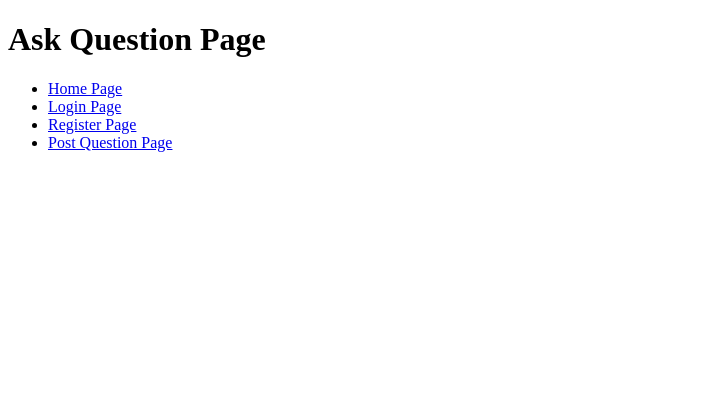
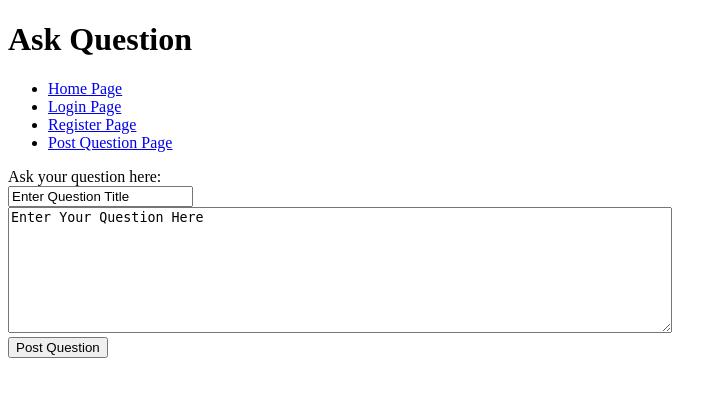
Before and after one commit to krkartikay/HackOnStack, a Flask app: page /post/question/ in a window 1280 px wide. Shown: the top 397 px of the page, without its empty margins (0-727 px from the left). Run offline with Flask 2, Linux system fonts and the light colour scheme.

Commit message:
Added forms

```diff
--- a/templates/ask_question.html
+++ b/templates/ask_question.html
@@ -1,8 +1,13 @@
 {% extends "layout.html" %}
 
 {% block title %}Ask Question Page{% endblock %}
-{% block heading %}Ask Question Page{% endblock %}
+{% block heading %}Ask Question{% endblock %}
 
 {% block content %}
-
+<form method="post">
+  <label for="ask_question">Ask your question here: </label><br>
+  <input type="text" name="title" value="Enter Question Title"><br>
+  <textarea name="body" rows="8" cols="80">Enter Your Question Here</textarea><br>
+  <input type="submit" name="submit" value="Post Question">
+</form>
 {% endblock %}
```
Also changed, not shown: templates/login.html (+6 -1 lines), templates/register.html (+14 -1 lines), 1 other file.
